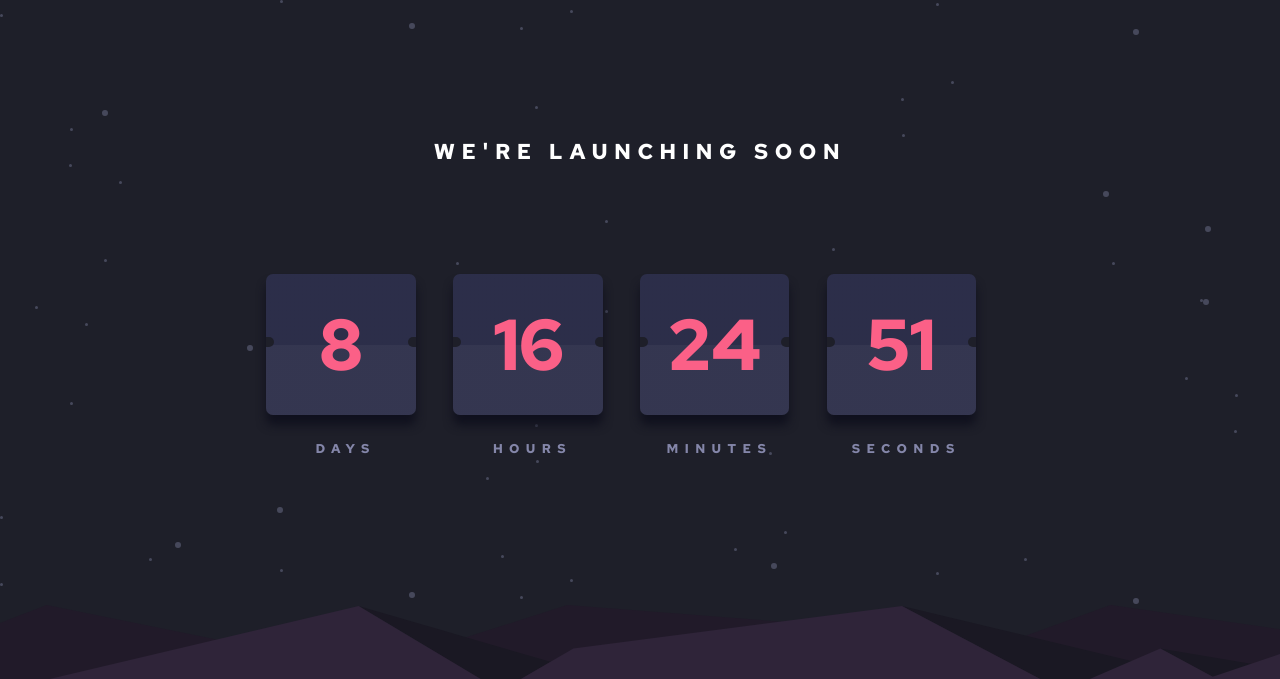
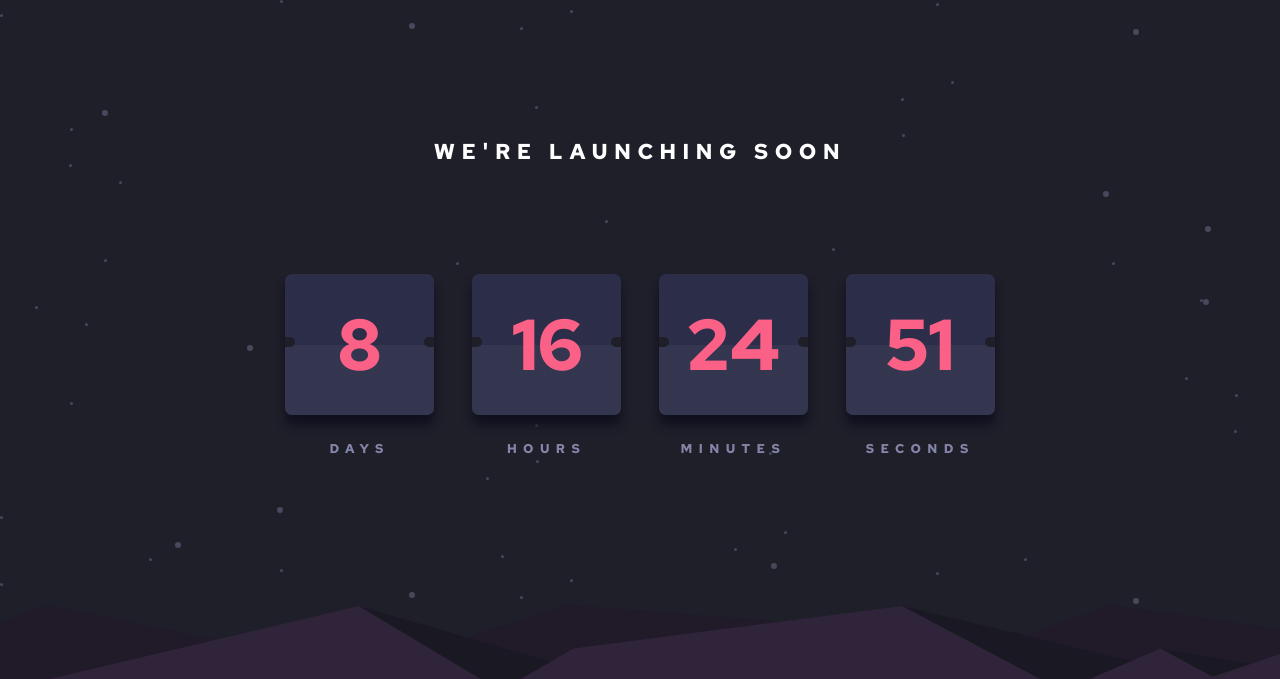
Before and after one commit to EsraaGamal-22/launch-countdown-timer, a plain HTML site: page index.html in a window 1280 px wide. Shown: the top 679 px of the page. Drawn offline with Linux system fonts and the light colour scheme.

Commit message:
Update style.css

```diff
--- a/style.css
+++ b/style.css
@@ -27,15 +27,17 @@ body{
 .countdown
 {
     width:90%;
+    max-width: 1440px;
     margin: 0 auto;
 }
 .row{
     display:flex;
-    justify-content: space-evenly;
+    justify-content: space-between;
 }
 .col{
     width:25%;
 }
+
 .value-details
 {
     width:80%;
@@ -45,12 +47,13 @@ body{
     padding:0.6em 1em;
     border-radius: 7px;
     position: relative;
+    margin: 0 auto;
+
 }
 .halfCircle-left,.halfCircle-right
 {
     height:8px;
     width:5px;
-
     background-color:hsl(235, 16%, 14%) ;
     position: absolute;
     top:1.7em;
@@ -72,12 +75,14 @@ body{
 }
 
 .title{
-    margin-top: 2em;
+    margin: 2em auto 0 auto;
     width:75%;
     color:hsl(237, 18%, 59%);
     text-align: center;
     letter-spacing: 0.5em;
     font-size: 0.5rem;
+
+
 }
 footer{
 
@@ -100,6 +105,9 @@ footer{
 .fab:hover{
     color:hsl(345, 95%, 68%);
     cursor: pointer;
+}
+.sr-only{
+    display:none;
 }
 .social-link+.social-link{
     padding-left:2em;
@@ -143,10 +151,12 @@ footer{
     }
     .container{
         width:73%;
+
     }
     .countdown
     {
     width:80%;
+
 
     }
     .value-details
@@ -166,7 +176,7 @@ footer{
     }
     .halfCircle-left,.halfCircle-right{
         height:10px;
-        width:8px;
+        width:10px;
         top:4.4em;
     }
     footer{
```
